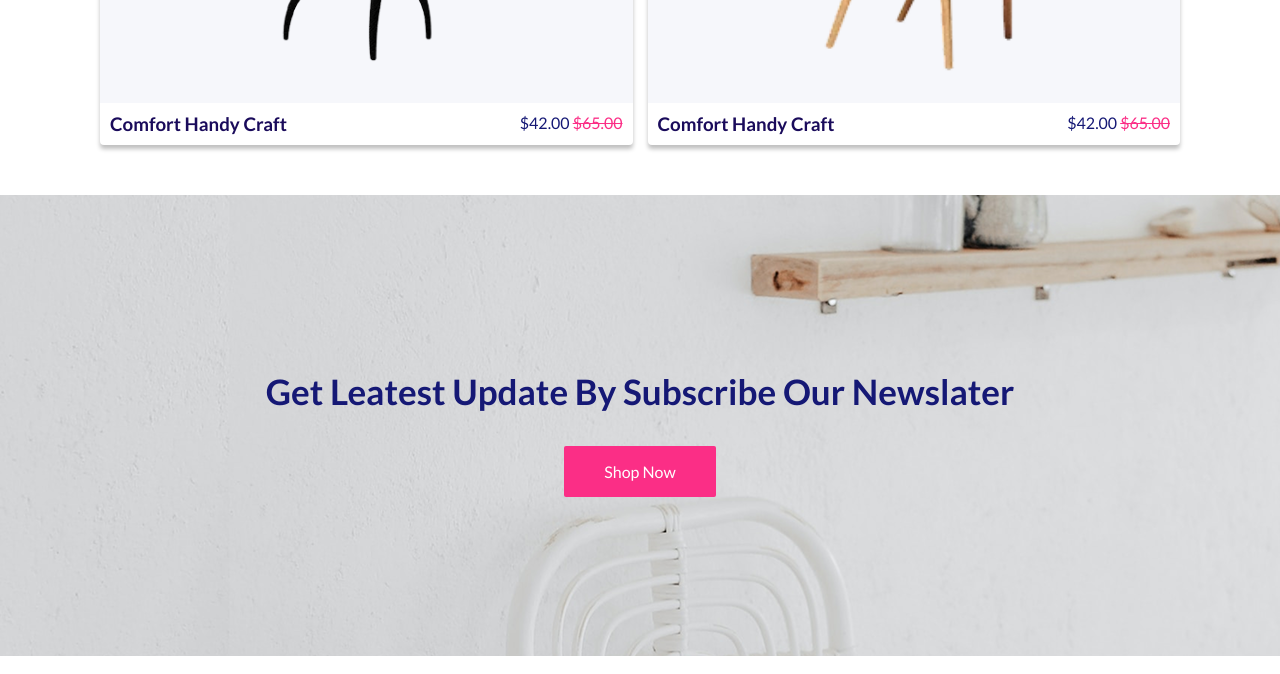
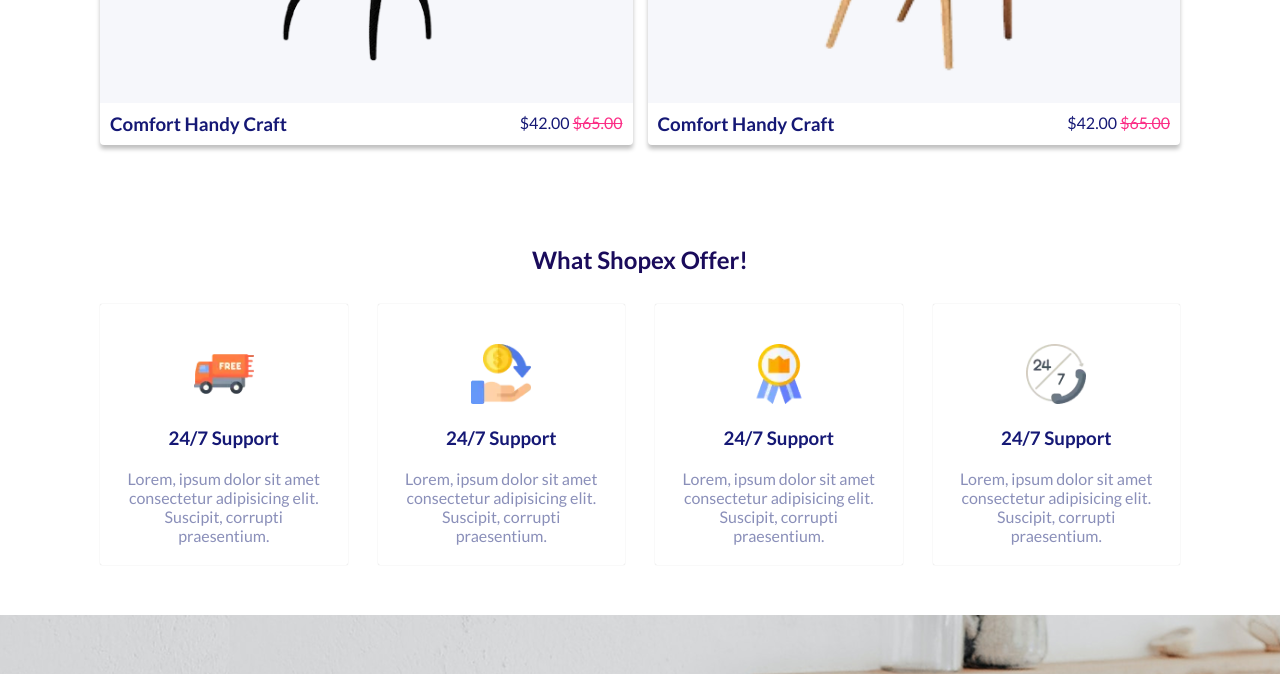
Before and after one commit to HanaFYasin/hekto15, a plain HTML site: page index.html in a window 1280 px wide. Shown: the part 2790-3464 px from the top of the page. Drawn offline with Linux system fonts and the light colour scheme.

Commit message:
create Shopex-Offer section

```diff
--- a/assets/main.css
+++ b/assets/main.css
@@ -382,7 +382,70 @@ body{
 
 
 
+/* Start Shopex Offer */
+
+.shopex-offer{
+    color: #1A0B5B;
+    padding: 50px 0;
+}
+
+.shopex-offer h2{
+    text-align: center;
+    margin-bottom: 30px;
+}
+
+.shopex-offer .row{
+    display: flex;
+    flex-direction: row;
+    justify-content: center;
+    gap: 30px;
+}
+
+.shopex-offer .offer{
+    flex: 1 0 50px;
+    box-shadow: 0px 0px 1px #00000040 ;
+    border-radius: 2px;
+    padding: 20px;
+}
+
+.offer img{
+    background-color: #fff;
+    padding: 20px;
+    height: 100px;
+}
+
+.offer p{
+    color: #8A8FB9;
+    padding-top: 20px;
+}
+
+@media screen and (max-width: 1200px){
+    .shopex-offer .row{
+    justify-content: center;
+    gap: 20px;
+    flex-wrap: wrap;
+  }
+  .shopex-offer .offer {
+    flex: 1 0 45%;
+    width: 100%;
+  }
+}
+
+@media screen and (max-width: 700px) {
+    .shopex-offer .offer {
+        flex: 1 0 100%;
+        width: 100%;
+    }
+}
+/* End Shopex Offer */
+
+
+
 /* Start Newsletter */
+
+
+
+
 
 .newsletter{
     background-image: url(./img/public/Rectangle\ 102.png);
@@ -401,6 +464,11 @@ body{
     transition: 1s;
 }
 /* End Newsletter */
+
+
+
+
+
 
 
 /* Start Clients */
--- a/index.html
+++ b/index.html
@@ -227,8 +227,6 @@
             </div>
         </section>
 
-
-
         <section class="leatest-Products text-center">
             <h2>Leatest Products</h2>
             <nav class="links d-flex text-secondary">
@@ -274,7 +272,7 @@
                         </div>
 
                         <div class="leatest-product-details">
-                            <h3>Comfort Handy Craft</h3>
+                            <h3 class="text-secondary">Comfort Handy Craft</h3>
 
                             <div class="leatest-product-info gap-2 ">
                                 <span class="text-secondary">$42.00</span>
@@ -296,7 +294,7 @@
                         </div>
 
                         <div class="leatest-product-details">
-                            <h3>Comfort Handy Craft</h3>
+                            <h3 class="text-secondary">Comfort Handy Craft</h3>
 
                             <div class="leatest-product-info gap-2 ">
                                 <span class="text-secondary">$42.00</span>
@@ -319,7 +317,7 @@
                         </div>
 
                         <div class="leatest-product-details">
-                            <h3>Comfort Handy Craft</h3>
+                            <h3 class="text-secondary">Comfort Handy Craft</h3>
 
                             <div class="leatest-product-info gap-2 ">
                                 <span class="text-secondary">$42.00</span>
@@ -342,7 +340,7 @@
                         </div>
 
                         <div class="leatest-product-details">
-                            <h3>Comfort Handy Craft</h3>
+                            <h3 class="text-secondary">Comfort Handy Craft</h3>
 
                             <div class="leatest-product-info gap-2 ">
                                 <span class="text-secondary">$42.00</span>
@@ -366,7 +364,7 @@
                         </div>
 
                         <div class="leatest-product-details">
-                            <h3>Comfort Handy Craft</h3>
+                            <h3 class="text-secondary">Comfort Handy Craft</h3>
 
                             <div class="leatest-product-info gap-2 ">
                                 <span class="text-secondary">$42.00</span>
@@ -376,6 +374,43 @@
 
 
                     </div>
+                </div>
+            </div>
+
+
+        </section>
+
+        <section class="shopex-offer text-center">
+            <h2>What Shopex Offer!</h2>
+
+            <div class="container">
+                <div class="row">
+
+                    <div class="offer">
+                        <img src="./assets/img/offer/free-delivery.webp"alt="free-delivery" />
+                        <h3 class="text-secondary">24/7 Support</h3>
+                        <p>Lorem, ipsum dolor sit amet consectetur adipisicing elit. Suscipit, corrupti praesentium.</p>
+                    </div>
+
+                    <div class="offer">
+                        <img src="./assets/img/offer/cashback.webp"alt="cashback" />
+                        <h3 class="text-secondary">24/7 Support</h3>
+                        <p>Lorem, ipsum dolor sit amet consectetur adipisicing elit. Suscipit, corrupti praesentium.</p>
+                    </div>
+
+                    <div class="offer">
+                        <img src="./assets/img/offer/premium-quality.webp"alt="premium-quality" />
+                        <h3 class="text-secondary">24/7 Support</h3>
+                        <p>Lorem, ipsum dolor sit amet consectetur adipisicing elit. Suscipit, corrupti praesentium.</p>
+                    </div>
+
+                    <div class="offer">
+                        <img src="./assets/img/offer/24-hours-support.webp"alt="24-hours-support" />
+                        <h3 class="text-secondary">24/7 Support</h3>
+                        <p>Lorem, ipsum dolor sit amet consectetur adipisicing elit. Suscipit, corrupti praesentium.</p>
+                    </div>
+
+
                 </div>
             </div>
 
```
Also changed, not shown: assets/img/offer/24-hours-support.webp (added), assets/img/offer/cashback.webp (added), assets/img/offer/free-delivery.webp (added), assets/img/offer/premium-quality.webp (added).
